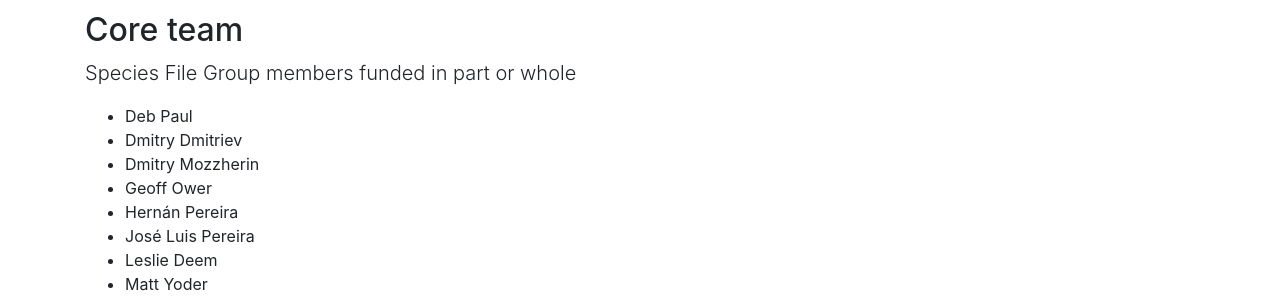
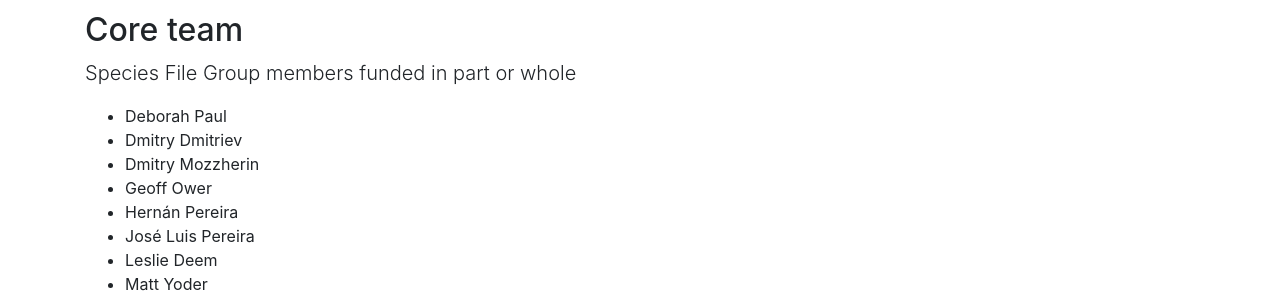
Before and after one commit to pnhogan/speciesfilegroup.github.io, a Jekyll site: the page built from who.html, in a window 1280 px wide and 976 px high. Shown: the part 249-549 px from the top of the window. Built offline with Jekyll 4.4.1, drawn with Linux system fonts in a browser that asks for light colours.

Commit message:
Deb to Deborah

```diff
--- a/who.html
+++ b/who.html
@@ -14,7 +14,7 @@
 <h2> Core team </h2>
 <p class="lead"> Species File Group members funded in part or whole </p>
 <ul>
-  <li> Deb Paul </li>
+  <li> Deborah Paul </li>
   <li> Dmitry Dmitriev </li>
   <li> Dmitry Mozzherin </li>
   <li> Geoff Ower </li>
```
